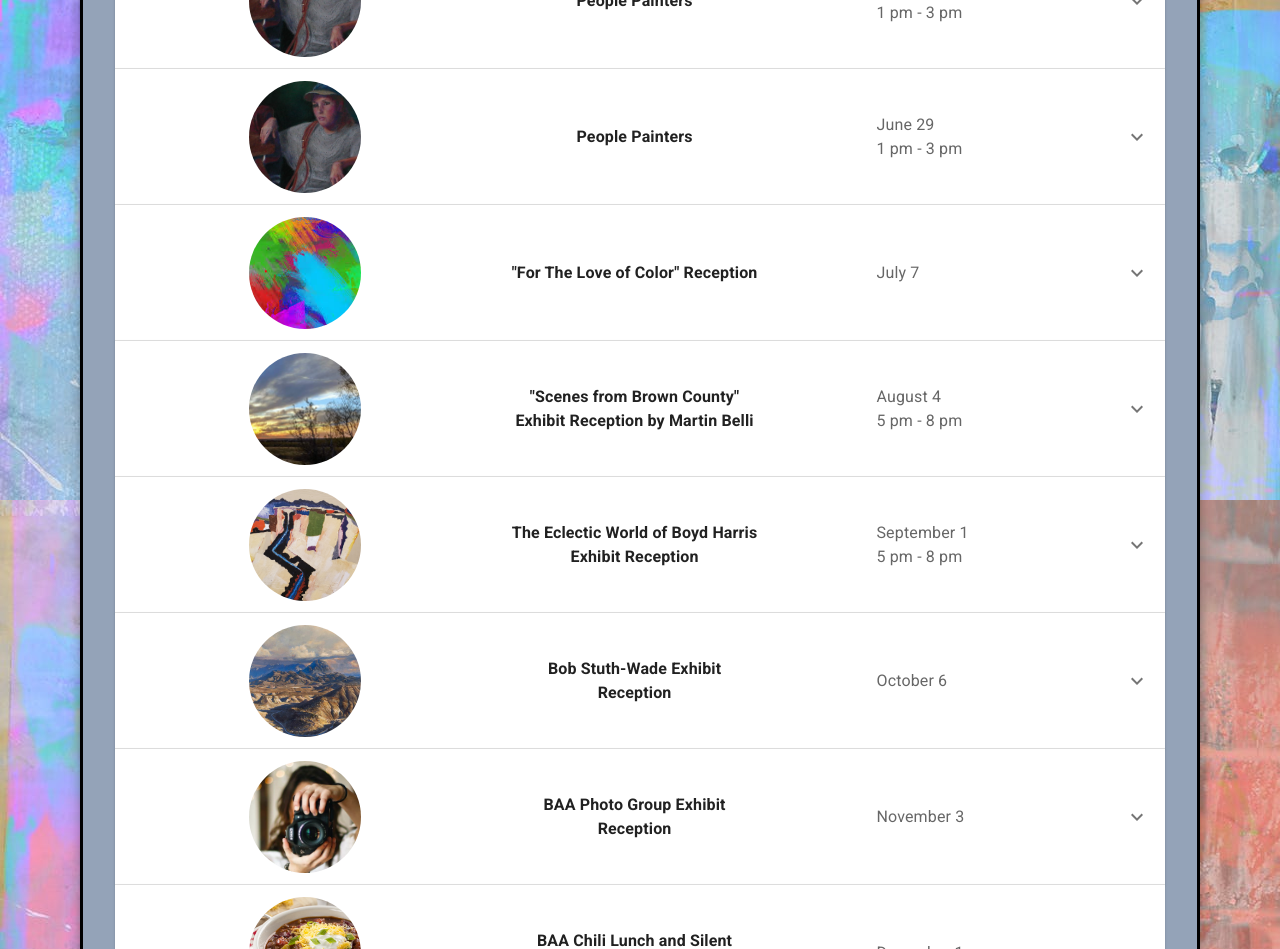
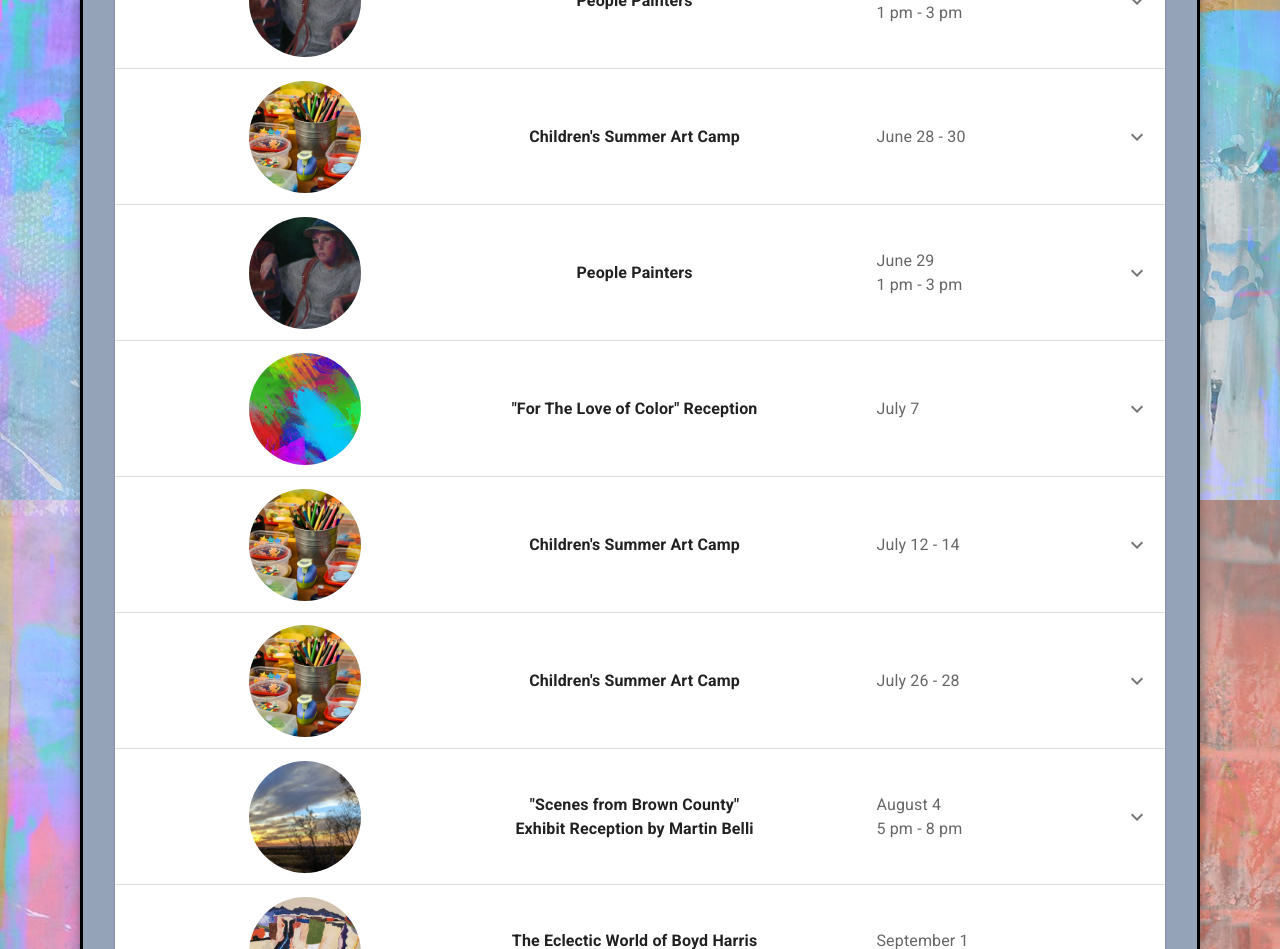
Before and after one commit to Jonathan-Day-Dev/bwd-art, a React (Create React App) app: page /event in a window 1280 px wide. Shown: the part 2100-3049 px from the top of the page. Built offline with nearby package versions, Linux system fonts and the light colour scheme.

Commit message:
add childrens arts stuff to upcoming events

```diff
--- a/src/components/Event/components/event_data.js
+++ b/src/components/Event/components/event_data.js
@@ -8,6 +8,7 @@ import camera from "../../../assets/camera.jpg";
 import chili from "../../../assets/chili.jpg";
 import belli from "../../../assets/belli.jpg";
 import boyd from "../../../assets/boyd.jpg";
+import crafts from "../../../assets/crafts.jpg";
 
 import {Link} from "react-router-dom";
 
@@ -86,6 +87,11 @@ const events = [
     description: <Link to="/programs">View Program</Link>
   },
   {
+    title: "Children's Summer Art Camp",
+    date: "June 28 - 30",
+    img: crafts
+  },
+  {
     title: 'People Painters',
     date: 'June 29',
     time: '1 pm - 3 pm',
@@ -96,6 +102,16 @@ const events = [
     title: '"For The Love of Color" Reception',
     date: "July 7",
     img: colors2,
+  },
+  {
+    title: "Children's Summer Art Camp",
+    date: "July 12 - 14",
+    img: crafts
+  },
+  {
+    title: "Children's Summer Art Camp",
+    date: "July 26 - 28",
+    img: crafts
   },
   {
     title: '"Scenes from Brown County" Exhibit Reception by Martin Belli',
```
Also changed, not shown: src/assets/crafts.jpg (added).
